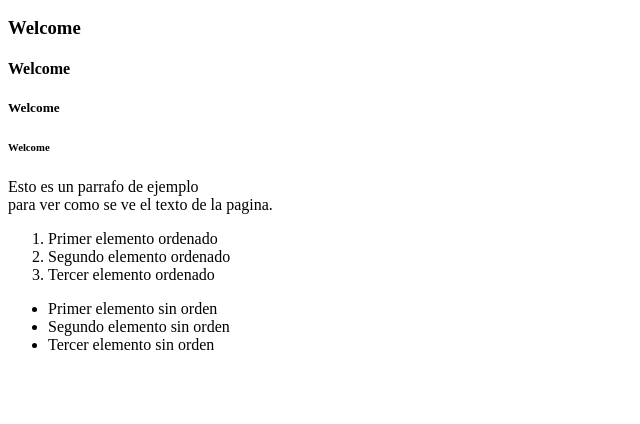
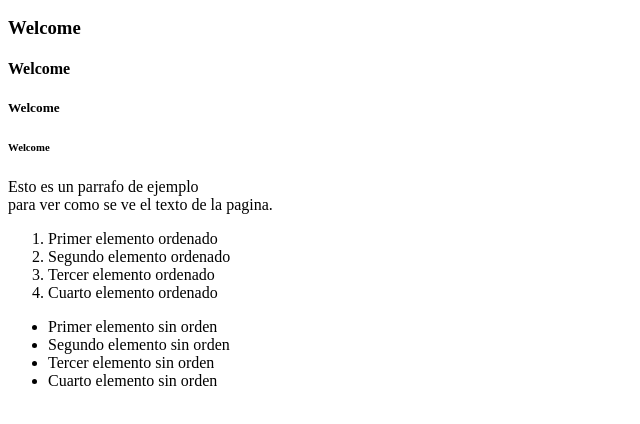
Before and after one commit to yamila-santillan/repositorio-de-ejemplo, a plain HTML site: page index.html in a window 1280 px wide. Shown: the part 110-534 px from the top of the page, without its empty margins (0-640 px from the left). Drawn offline with Linux system fonts and the light colour scheme.

Commit message:
Agrego cuarto item

```diff
--- a/index.html
+++ b/index.html
@@ -17,12 +17,14 @@
     <li>Primer elemento ordenado</li>
     <li>Segundo elemento ordenado</li>
     <li>Tercer elemento ordenado</li>
+    <li>Cuarto elemento ordenado</li>
 </ol>
 
 <ul>
     <li>Primer elemento sin orden</li>
     <li>Segundo elemento sin orden</li>
     <li>Tercer elemento sin orden</li>
+    <li>Cuarto elemento sin orden</li>
 </ul>
 
 </body>
```
